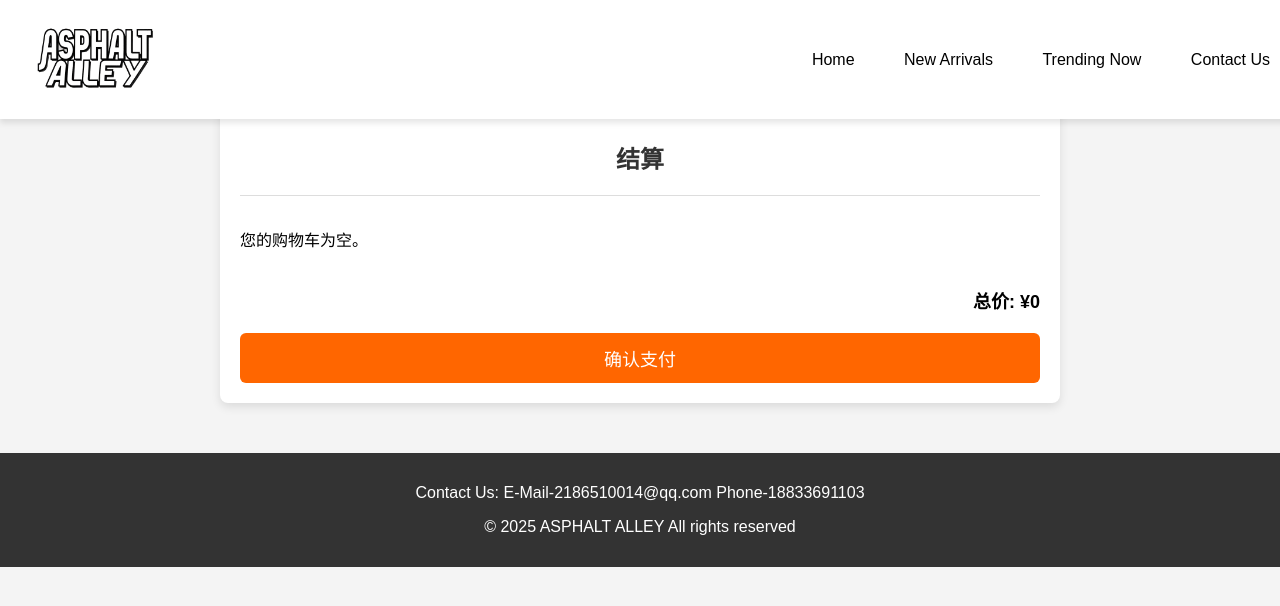
After one commit to agottt0/HTML_Teamwork, a PHP site: page /Checkout.html in a window 1280 px wide. The commit adds this page. Shown: the top 606 px of the page. Run offline with PHP 8.4, Linux system fonts and the light colour scheme.

Commit message:
改善购物车，加入结算页面，调整轮播图，调整new里的图片

```diff
--- /dev/null
+++ b/Checkout.html
@@ -0,0 +1,62 @@
+<!DOCTYPE html>
+<html lang="zh-CN">
+<head>
+        <meta charset="UTF-8">
+        <meta name="viewport" content="width=device-width, initial-scale=1.0">
+        <title>结算 - ASPHALT ALLEY</title>
+        <link rel="stylesheet" href="styles.css">
+</head>
+<body>
+    <!-- 导航栏 -->
+    <nav class="navbar">
+        <header>
+            <img src="Images/Logo.jpeg" alt="ASPHALT ALLEY" class="logo">
+        </header>
+        <div class="nav-links">
+            <a href="index.html">Home</a>
+            <a href="New.html">New Arrivals</a>
+            <a href="Trending.html">Trending Now</a>
+            <a href="Contact.html">Contact Us</a>
+        </div>
+    </nav>
+
+    <!-- 结算内容 -->
+    <div class="checkout-container">
+        <h2>结算</h2>
+        <div id="checkoutItems" class="checkout-items"></div>
+        <h3>总价: ¥<span id="totalPrice">0</span></h3>
+        <button class="pay-btn">确认支付</button>
+    </div>
+
+    <!-- 页脚 -->
+    <footer>
+        <p>Contact Us: E-Mail-2186510014@qq.com  Phone-18833691103</p>
+        <p>© 2025 ASPHALT ALLEY All rights reserved</p>
+    </footer>
+
+    <script>
+        document.addEventListener("DOMContentLoaded", function () {
+            const checkoutItems = JSON.parse(localStorage.getItem("cartItems")) || [];
+            const checkoutContainer = document.getElementById("checkoutItems");
+            const totalPriceEl = document.getElementById("totalPrice");
+            let totalPrice = 0;
+
+            if (checkoutItems.length === 0) {
+                checkoutContainer.innerHTML = "<p>您的购物车为空。</p>";
+            } else {
+                checkoutItems.forEach(item => {
+                    const itemEl = document.createElement("div");
+                    itemEl.className = "checkout-item";
+                    itemEl.innerHTML = `
+                        <img src="${item.image}" width="50" height="50">
+                        <div>${item.name} - ¥${item.price}</div>
+                    `;
+                    checkoutContainer.appendChild(itemEl);
+                    totalPrice += item.price;
+                });
+                totalPriceEl.textContent = totalPrice;
+            }
+        });
+    </script>
+</body>
+</html>
--- a/index.html
+++ b/index.html
@@ -4,8 +4,8 @@
         <meta charset="UTF-8">
         <meta name="viewport" content="width=device-width, initial-scale=1.0">
         <title>ASPHALT ALLEY</title>
-        <meta name="description" content="精美服饰购物网站，精选时尚服饰，舒适实用，打造你的专属风格。">
-        <meta name="keywords" content="服饰, 购物, 时尚, 穿搭, 衣服, 饰品">
+        <meta name="description" content="Top fashion outfits all at Asphalt Alley">
+        <meta name="keywords" content="Casual,Stylish,Edge">
 
         <link rel="stylesheet" href="styles.css">
 </head>
--- a/styles.css
+++ b/styles.css
@@ -357,3 +373,71 @@ footer {
     font-size: 14px;
     margin-left: 10px;
 }
+/* 结算页面样式 */
+.checkout-container {
+    max-width: 800px;
+    margin: 100px auto 50px;
+    padding: 20px;
+    background: #fff;
+    border-radius: 8px;
+    box-shadow: 0 4px 10px rgba(0, 0, 0, 0.1);
+}
+
+.checkout-container h2 {
+    text-align: center;
+    margin-bottom: 20px;
+    color: #333;
+}
+
+.checkout-items {
+    display: flex;
+    flex-direction: column;
+    gap: 15px;
+    border-top: 1px solid #ddd;
+    padding-top: 15px;
+}
+
+.checkout-item {
+    display: flex;
+    align-items: center;
+    padding: 10px;
+    border-bottom: 1px solid #eee;
+}
+
+.checkout-item img {
+    width: 60px;
+    height: 60px;
+    object-fit: cover;
+    border-radius: 5px;
+    margin-right: 15px;
+}
+
+.checkout-item div {
+    font-size: 16px;
+    color: #444;
+}
+
+h3 {
+    text-align: right;
+    margin-top: 20px;
+    font-size: 18px;
+    color: #000;
+}
+
+.pay-btn {
+    display: block;
+    width: 100%;
+    padding: 12px;
+    background-color: #ff6600;
+    color: white;
+    border: none;
+    border-radius: 6px;
+    font-size: 18px;
+    cursor: pointer;
+    transition: background-color 0.3s ease;
+    margin-top: 20px;
+}
+
+.pay-btn:hover {
+    background-color: #e65c00;
+}
```
Also changed, not shown: other parts of styles.css (+28 -12 lines), New.html (+9 -9 lines), script.js (+61 -11 lines).
